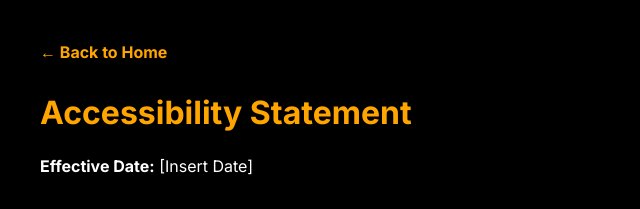
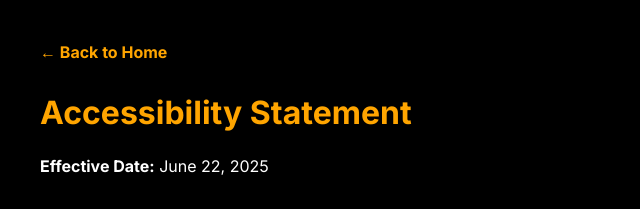
Before and after one commit to aajp222/episafe-site, a plain HTML site: page accessibility.html in a window 1280 px wide. Shown: the top 209 px of the page, 0-640 px from the left. Drawn offline with Linux system fonts and the light colour scheme.

Commit message:
Update accessibility.html

```diff
--- a/accessibility.html
+++ b/accessibility.html
@@ -60,7 +60,7 @@
   </div>
 
   <h1>Accessibility Statement</h1>
-  <p><strong>Effective Date:</strong> [Insert Date]</p>
+  <p><strong>Effective Date:</strong> June 22, 2025</p>
 
   <h2>Our Commitment</h2>
   <p>
```
